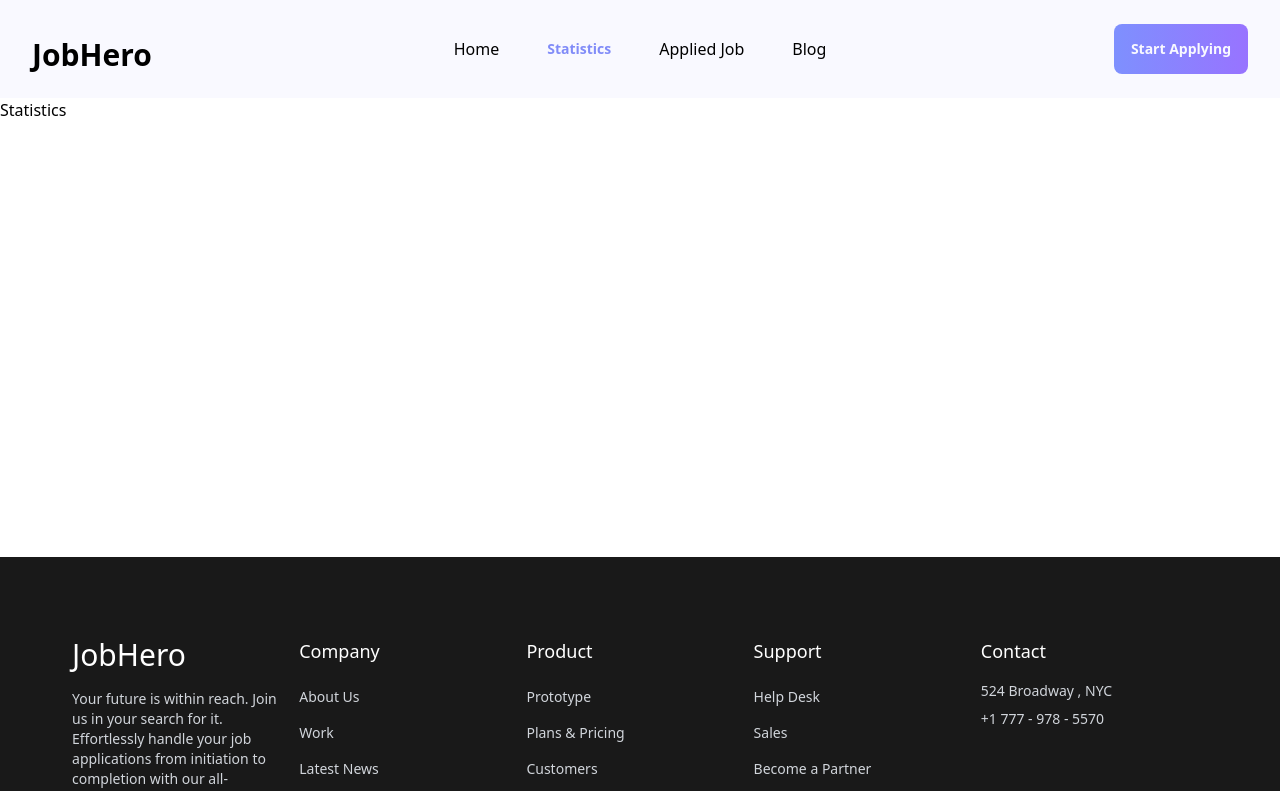
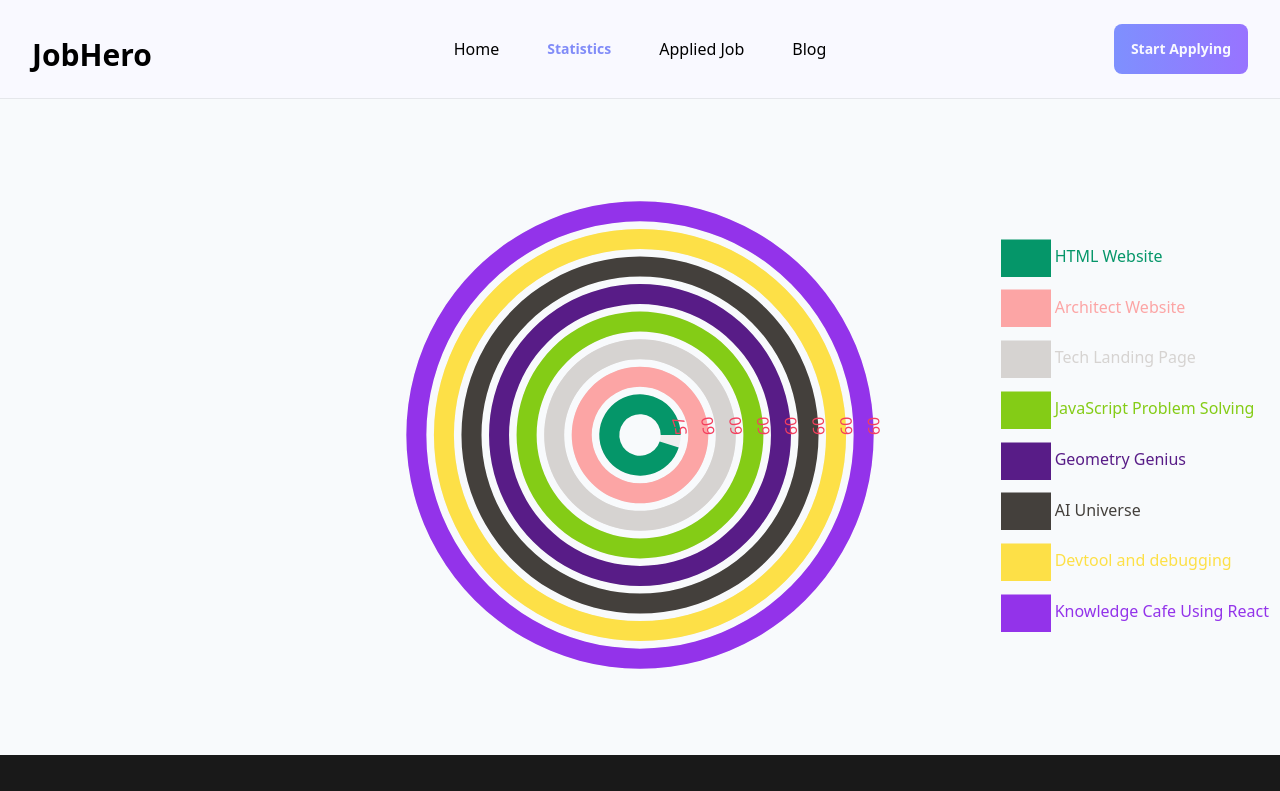
Before and after one commit to IftekherAziz/Job-Hero-Marketplace, a React (Vite) app: page /statistics in a window 1280 px wide. Shown: the top 791 px of the page. Built offline with nearby package versions, Linux system fonts and the light colour scheme; a web font is replaced by a local one.

Commit message:
Design a Chart in Statistics Page

```diff
--- a/package.json
+++ b/package.json
@@ -17,6 +17,7 @@
     "react": "^18.2.0",
     "react-dom": "^18.2.0",
     "react-router-dom": "^6.10.0",
+    "recharts": "^2.5.0",
     "sort-by": "^1.2.0"
   },
   "devDependencies": {
--- a/src/components/Statistics/Statistics.jsx
+++ b/src/components/Statistics/Statistics.jsx
@@ -1,11 +1,109 @@
-import React from 'react';
+import React from "react";
+import {
+  RadialBarChart,
+  RadialBar,
+  Legend,
+  ResponsiveContainer,
+  Tooltip,
+} from "recharts";
 
 const Statistics = () => {
-    return (
-        <div>
-            <h2>Statistics</h2>
-        </div>
-    );
+  const assignments = [
+    {
+      id: "1",
+      name: "HTML Website",
+      gotMark: 57,
+      assignmentNo: 1,
+      fill: "#059669",
+    },
+    {
+      id: "2",
+      name: "Architect Website",
+      gotMark: 60,
+      assignmentNo: 2,
+      fill: "#fca5a5",
+    },
+    {
+      id: "3",
+      name: "Tech Landing Page",
+      gotMark: 60,
+      assignmentNo: 3,
+      fill: "#d6d3d1",
+    },
+    {
+      id: "4",
+      name: "JavaScript Problem Solving",
+      gotMark: 60,
+      assignmentNo: 4,
+      fill: "#84cc16",
+    },
+    {
+      id: "5",
+      name: "Geometry Genius",
+      gotMark: 60,
+      assignmentNo: 5,
+      fill: "#581c87",
+    },
+    {
+      id: "6",
+      name: "AI Universe",
+      gotMark: 60,
+      assignmentNo: 6,
+      fill: "#44403c",
+    },
+    {
+      id: "7",
+      name: "Devtool and debugging",
+      gotMark: 60,
+      assignmentNo: 7,
+      fill: "#fde047",
+    },
+    {
+      id: "8",
+      name: "Knowledge Cafe Using React",
+      gotMark: 60,
+      assignmentNo: 8,
+      fill: "#9333ea",
+    },
+  ];
+
+  const style = {
+    top: "50%",
+    right: 1,
+    transform: "translate(0, -50%)",
+    lineHeight: "48px",
+  };
+  return (
+    <div className="bg-slate-50 border-t">
+      <div className="mx-auto max-w-7xl pt-4 md:4 h-600">
+        <ResponsiveContainer width="100%" aspect={2}>
+          <RadialBarChart
+            cx="50%"
+            cy="50%"
+            innerRadius="10%"
+            outerRadius="80%"
+            barSize={20}
+            data={assignments}
+          >
+            <RadialBar
+              minAngle={15}
+              label={{ position: "insideStart", fill: "#f43f5e" }}
+              background
+              clockWise
+              dataKey="gotMark"
+            />
+            <Tooltip />
+            <Legend
+              iconSize={50}
+              layout="vertical"
+              verticalAlign="middle"
+              wrapperStyle={style}
+            />
+          </RadialBarChart>
+        </ResponsiveContainer>
+      </div>
+    </div>
+  );
 };
 
 export default Statistics;
--- a/src/index.css
+++ b/src/index.css
@@ -11,11 +11,19 @@
     border-radius: 8px;
     width: 134px;
     height: 50px;
-    color:#F9F9FF
+    color: #F9F9FF
 }
-.text_color{
-    color:#7E90FE;
+
+.text_color {
+    color: #7E90FE;
 }
-.footer_bg{
+
+.footer_bg {
     background-color: #191919;
 }
+
+@media screen and (max-width: 1024px) {
+    .recharts-legend-wrapper {
+        display: none;
+    }
+}
```
Also changed, not shown: src/components/x.txt (deleted), src/components/y.txt (deleted), 8 other files (tests, documents, lock files or other folders).
